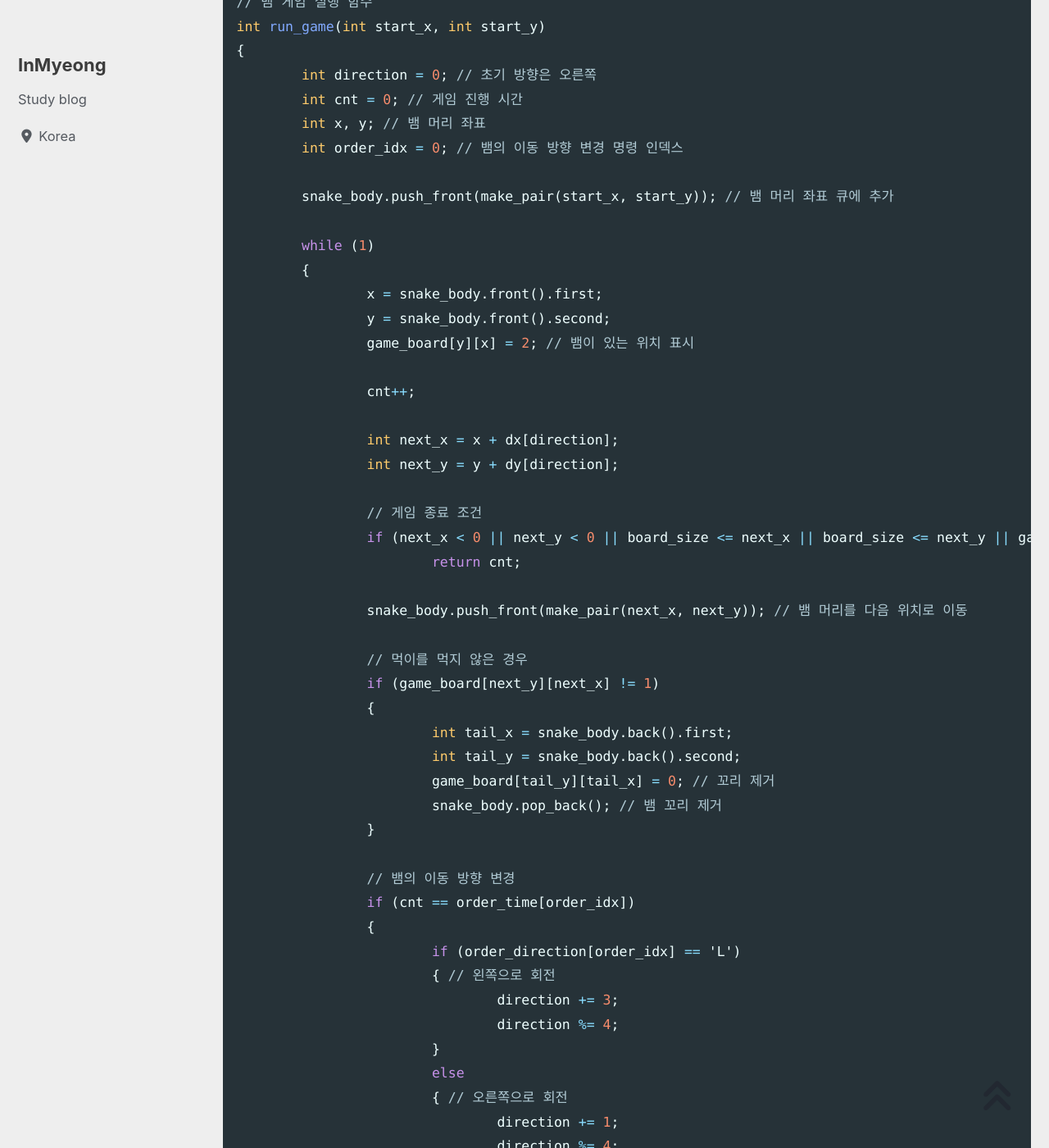
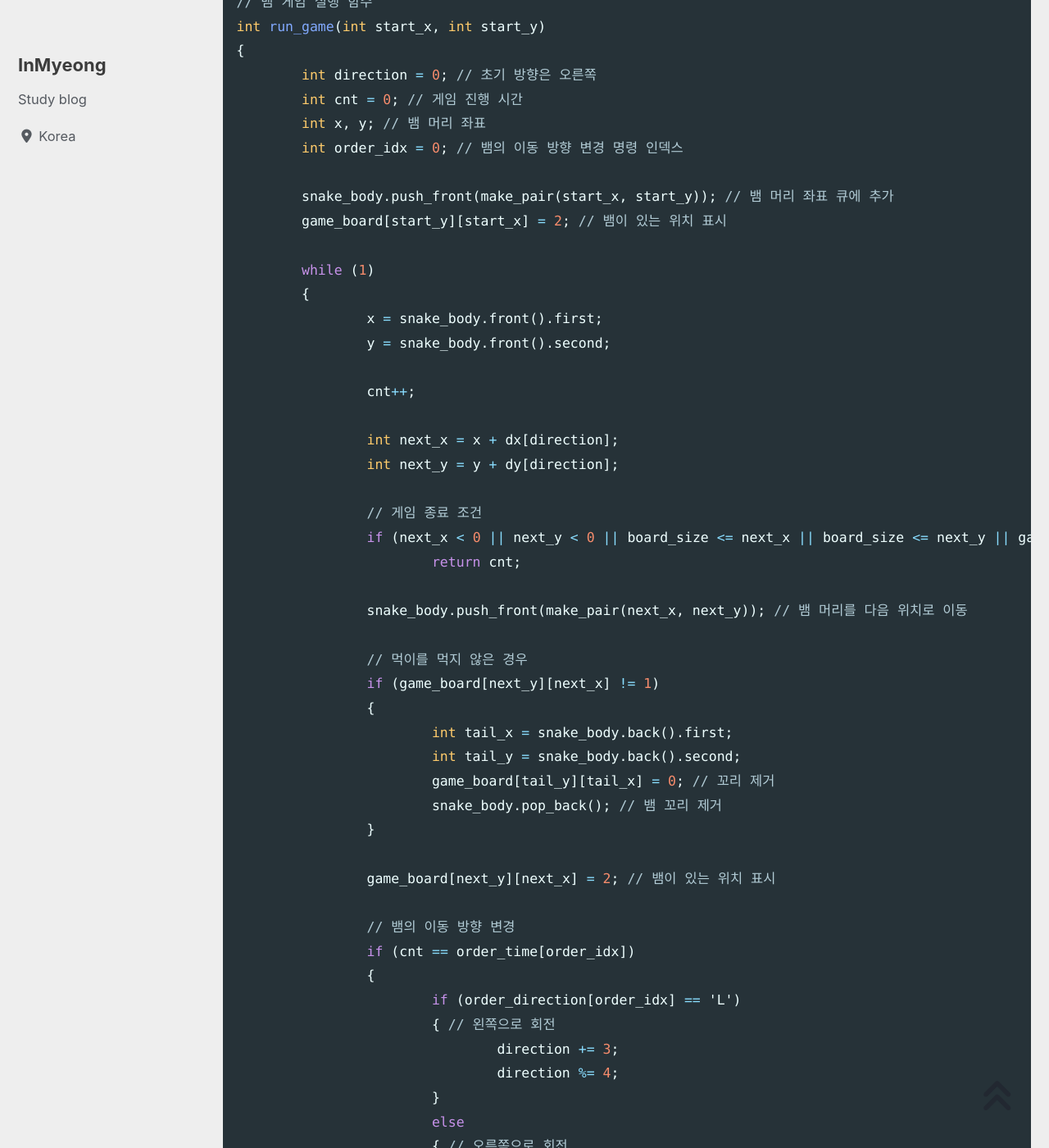
Before and after one commit to devMyeong/devMyeong.github.io, a Jekyll site: the page built from _posts/codingTest/2023-05-01-삼성기출.md, in a window 1280 px wide and 1400 px high, scrolled down 2175 px. Shown: the whole window at 82% size. Built offline with Jekyll 4.4.1, drawn with Linux system fonts in a browser that asks for light colours; cached includes are drawn as plain includes; nearby versions of some CDN libraries; some web fonts are replaced; comment, search, counter and statistics services are not loaded.

Commit message:
Chore : 수정

```diff
--- a/_posts/codingTest/2023-05-01-삼성기출.md
+++ b/_posts/codingTest/2023-05-01-삼성기출.md
@@ -48,12 +48,12 @@ int run_game(int start_x, int start_y)
 	int order_idx = 0; // 뱀의 이동 방향 변경 명령 인덱스
 
 	snake_body.push_front(make_pair(start_x, start_y)); // 뱀 머리 좌표 큐에 추가
+	game_board[start_y][start_x] = 2; // 뱀이 있는 위치 표시
 
 	while (1)
 	{
 		x = snake_body.front().first;
 		y = snake_body.front().second;
-		game_board[y][x] = 2; // 뱀이 있는 위치 표시
 
 		cnt++;
 
@@ -74,6 +74,8 @@ int run_game(int start_x, int start_y)
 			game_board[tail_y][tail_x] = 0; // 꼬리 제거
 			snake_body.pop_back(); // 뱀 꼬리 제거
 		}
+
+		game_board[next_y][next_x] = 2; // 뱀이 있는 위치 표시
 
 		// 뱀의 이동 방향 변경
 		if (cnt == order_time[order_idx])
```
